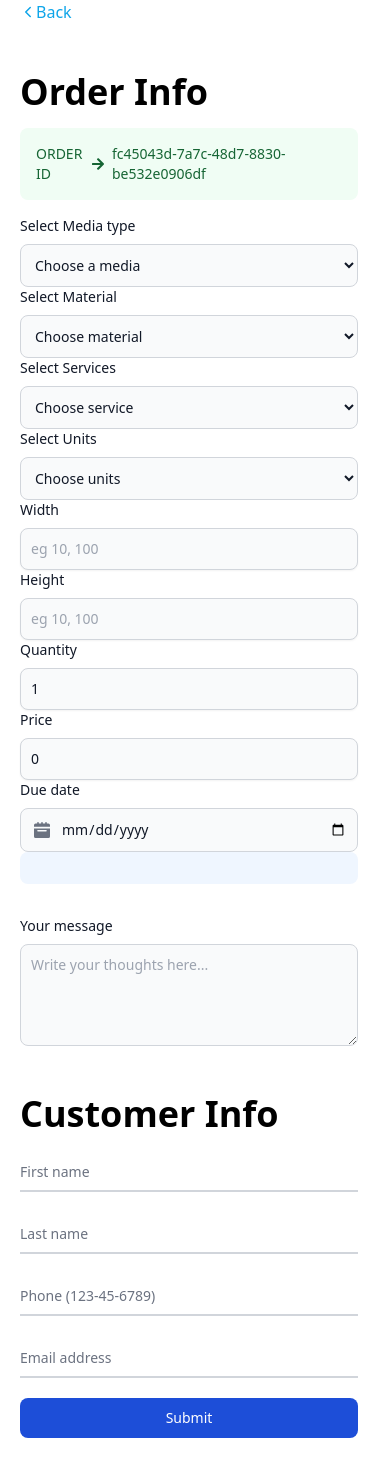
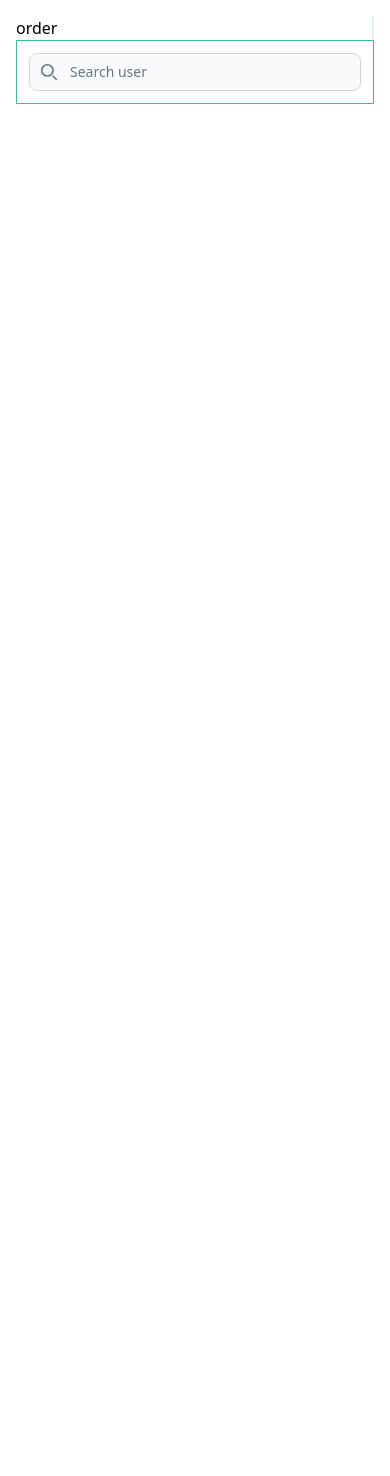
Before and after one commit to muhammedb8826/domino, a React (Vite) app: page /add-order in a window 390 px wide. Shown: the top 1476 px of the page. After the commit the page ends 844 px from the top, so only its background shows below. Built offline with nearby package versions, Linux system fonts and the light colour scheme; data requests are answered from the project's data file.

Commit message:
Add search for user ui on order form

```diff
--- a/src/App.tsx
+++ b/src/App.tsx
@@ -10,8 +10,12 @@ import "./assets/styles/main.css"
 import NotFound from "./components/header/NotFound"
 import Login from "./auth/Login"
 import Dashboard from "./pages/Dashboard"
-import OrderForm from "./components/order/OrderForm"
-import OrderDetails from "./components/order/OrderDetails"
+// import OrderForm from "./components/order/OrderForm"
+// import OrderDetails from "./components/order/OrderDetails"
+// import AddOrder from "./components/order/AddOrder"
+// import OrderForm from "./components/order/OrderForm"
+import AddOrder from "./components/order/AddOrder"
+// import OrderForm from "./components/order/OrderForm"d
 
 const App = () => {
   return (
@@ -26,8 +30,8 @@ const App = () => {
         <Route path="/get-started" element={<GetStarted/>} />
         <Route path="/dashboard" element={<Dashboard/>} />
         <Route path="/sign-in" element={<Login />} />
-        <Route path="/add-order" element={<OrderForm />} />
-        <Route path="/order/:id" element={<OrderDetails />} />
+        {/* <Route path="/add-order" element={<OrderForm />} /> */}
+        <Route path="/add-order" element={<AddOrder />} />
         <Route path="*" element={<NotFound/>} />
         </Routes>
     </main>
--- a/src/components/order/AddOrder.tsx
+++ b/src/components/order/AddOrder.tsx
@@ -1,263 +1,125 @@
-import { useEffect, useRef, useState } from "react";
-import VariableProduct from "./VariableProduct";
-import { GoBack } from "../common/GoBack";
-import { getProducts } from "../../redux/features/product/productSlice";
-import { useDispatch} from "react-redux";
-
-import { createOrder } from "../../redux/features/order/orderSlice";
-import { toast } from "react-toastify";
-import { useNavigate } from "react-router-dom";
-
+import { useState } from "react";
 
 const AddOrder = () => {
-  const dispatch = useDispatch();
-  const navigate = useNavigate();
+  const [isDropdownOpen, setIsDropdownOpen] = useState(false);
 
-  useEffect(() => {
-    dispatch(getProducts()).then((res) =>
-    setProduct(res.payload));
-  }, [dispatch]);
+  // const toggleDropdown = () => {
+  //   setIsDropdownOpen((prevState) => !prevState);
+  // };
 
-
-  const [active, setActive] = useState("");
-  const [product, setProduct] = useState([]);
-  const [variableProduct, setVariableProduct] = useState<
-    string[]
-  >([]);
-  const [productValues, setProductValues] = useState<string[]>([]);
-  const [orderValues, setOrderValues] = useState<string[]>({
-    firstName: "",
-    lastName: "",
-    email: "",
-    phoneNumber: "",
-    order: [],
-    productName: "",
-    status: "Received",
-  });
-
-  const handleProduct = (e: React.ChangeEvent<HTMLSelectElement>) => {
-    setActive(e.target.value);
-    setVariableProduct([...variableProduct, e.target.value]);
-  };
-
-  const handleDeleteType = (element: string) => {
-    const updatedVariableProduct = variableProduct.filter(
-      (item) => item !== element
-    );
-    setVariableProduct(updatedVariableProduct);
-  };
-
-  const handleSubmit = (e: React.FormEvent<HTMLFormElement>) => {
-    e.preventDefault();
-    if(productValues.length === 0) return alert("Please save a attributes of product");
-    const createdAt = new Date();
-    createdAt.setHours(createdAt.getHours() + 1);
-
-      const newOrderData = {...orderValues, order: productValues, productName: active, createdAt, status: "Received"}
-      dispatch(createOrder(newOrderData)).then((res) => {
-        if(res.payload) {
-          const message = "Order created successfully"
-          toast(message)
-          resetForm();
-          navigate("/dashboard");
+  const handleSearchUser = (e) => {
+    if(e.target.value === "") {
+      setIsDropdownOpen(false);
+    } else {
+      setIsDropdownOpen(true);
     }
-      })
-  };
-
-  const resetForm = () => {
-    setOrderValues({
-      firstName: "",
-      lastName: "",
-      email: "",
-      phoneNumber: "",
-      order: [],
-      productName: "",
-    });
-    setActive("");
-    setVariableProduct([]);
-    setProductValues([]);
-  };
+  }
 
   return (
-    <div className="wrapper p-4">
-      <GoBack goback="/dashboard" />
-      <h1 className="text-2xl font-bold">Add Order</h1>
+    <section className="wrapper p-4">
+      <form action="">
+        <div className="md:flex gap-4">
+          <div className="flex-1 border-r-2 border-blue-100">order</div>
+          <div className="md:w-1/4 border border-green-400">
 
-      <form className="py-4" onSubmit={handleSubmit}>
-        <div className="grid gap-6 mb-6 md:grid-cols-4">
-          <div>
-            <label
-              htmlFor="first_name"
-              className="block mb-2 text-sm font-medium text-gray-900 "
+             <div className="p-3">
+                <label htmlFor="input-group-search" className="sr-only">
+                  Search
+                </label>
+                <div className="relative">
+                  <div className="absolute inset-y-0 rtl:inset-r-0 start-0 flex items-center ps-3 pointer-events-none">
+                    <svg
+                      className="w-4 h-4 text-gray-500 dark:text-gray-400"
+                      aria-hidden="true"
+                      xmlns="http://www.w3.org/2000/svg"
+                      fill="none"
+                      viewBox="0 0 20 20"
                     >
-              First name
-            </label>
+                      <path
+                        stroke="currentColor"
+                        stroke-linecap="round"
+                        stroke-linejoin="round"
+                        stroke-width="2"
+                        d="m19 19-4-4m0-7A7 7 0 1 1 1 8a7 7 0 0 1 14 0Z"
+                      />
+                    </svg>
+                  </div>
                   <input
-              onChange={(e) =>
-                setOrderValues({
-                  ...orderValues,
-                  firstName: e.target.value,
-                })
-              }
+                  onChange={handleSearchUser}
                     type="text"
-              id="first_name"
-              className="bg-gray-50 border border-gray-300 text-gray-900 text-sm rounded-lg focus:ring-blue-500 focus:border-blue-500 block w-full p-2.5 "
-              placeholder="John"
-              required
-            />
-          </div>
-          <div>
-            <label
-              htmlFor="last_name"
-              className="block mb-2 text-sm font-medium text-gray-900 "
-            >
-              Last name
-            </label>
-            <input
-              onChange={(e) =>
-                setOrderValues({
-                  ...orderValues,
-                  lastName: e.target.value,
-                })
-              }
-              type="text"
-              id="last_name"
-              className="bg-gray-50 border border-gray-300 text-gray-900 text-sm rounded-lg focus:ring-blue-500 focus:border-blue-500 block w-full p-2.5 "
-              placeholder="Doe"
-              required
-            />
-          </div>
-          <div>
-            <label
-              htmlFor="phone"
-              className="block mb-2 text-sm font-medium text-gray-900"
-            >
-              Phone number
-            </label>
-            <input
-              onChange={(e) =>
-                setOrderValues({
-                  ...orderValues,
-                  phoneNumber: e.target.value,
-                })
-              }
-              type="tel"
-              id="phone"
-              className="bg-gray-50 border border-gray-300 text-gray-900 text-sm rounded-lg focus:ring-blue-500 focus:border-blue-500 block w-full p-2.5 "
-              placeholder="123-456-789"
-              pattern="[0-9]{3}-[0-9]{3}-[0-9]{3}"
-              required
-            />
-          </div>
-
-          <div className="mb-2">
-            <label
-              htmlFor="email"
-              className="block mb-2 text-sm font-medium text-gray-900"
-            >
-              Email address
-            </label>
-            <input
-              onChange={(e) =>
-                setOrderValues({
-                  ...orderValues,
-                  email: e.target.value,
-                })
-              }
-              type="email"
-              id="email"
-              className="bg-gray-50 border border-gray-300 text-gray-900 text-sm rounded-lg focus:ring-blue-500 focus:border-blue-500 block w-full p-2.5 "
-              placeholder="john.doe@company.com"
-              required
+                    id="input-group-search"
+                    className="block w-full p-2 ps-10 text-sm text-gray-900 border border-gray-300 rounded-lg bg-gray-50 focus:ring-blue-500 focus:border-blue-500 dark:bg-gray-600 dark:border-gray-500 dark:placeholder-gray-400 dark:text-white dark:focus:ring-blue-500 dark:focus:border-blue-500"
+                    placeholder="Search user"
                   />
                 </div>
               </div>
 
-        <div className="border mb-6">
-          <div className="md:flex items-center p-4 gap-2">
+            {/* <!-- Dropdown menu --> */}
+            <div
+              id="dropdownSearch"
+              className={`z-10 ${
+                isDropdownOpen ? "" : "hidden"
+              } bg-white rounded-lg shadow dark:bg-gray-700 w-full`}
+            >
+              <ul
+                className="px-3 pb-3 overflow-y-auto text-sm text-gray-700 dark:text-gray-200"
+                aria-labelledby="dropdownSearchButton"
+              >
+                <li>
+                  <div className="flex items-center ps-2 rounded hover:bg-gray-100 dark:hover:bg-gray-600">
+                    <input
+                      id="checkbox-item-11"
+                      type="radio"
+                      name="user"
+                      value=""
+                      className="w-4 h-4 text-blue-600 bg-gray-100 border-gray-300 rounded-full focus:ring-blue-500 dark:focus:ring-blue-600 dark:ring-offset-gray-700 dark:focus:ring-offset-gray-700 focus:ring-2 dark:bg-gray-600 dark:border-gray-500"
+                    />
                     <label
-              htmlFor="productType"
-              className="text-sm font-medium text-gray-900 "
+                      htmlFor="checkbox-item-11"
+                      className="w-full py-2 ms-2 text-sm font-medium text-gray-900 rounded dark:text-gray-300"
                     >
-              Product type
+                      Bonnie Green
                     </label>
                   </div>
-          <hr />
-
-          <div className="md:flex">
-            <div className="attributes w-full md:w-1/4 bg-slate-50 flex flex-col text-sky-500 border-r">
-              <div className="relative">
-                <div className="flex flex-col flex-1 p-4">
+                </li>
+                <li>
+                  <div className="flex items-center ps-2 rounded hover:bg-gray-100 dark:hover:bg-gray-600">
+                    <input
+                      id="checkbox-item-12"
+                      type="radio"
+                      name="user"
+                      value=""
+                      className="w-4 h-4 text-blue-600 bg-gray-100 border-gray-300 rounded-full focus:ring-blue-500 dark:focus:ring-blue-600 dark:ring-offset-gray-700 dark:focus:ring-offset-gray-700 focus:ring-2 dark:bg-gray-600 dark:border-gray-500"
+                    />
                     <label
-                    htmlFor="product"
-                    className="block mb-2 text-sm font-medium text-gray-900 "
+                      htmlFor="checkbox-item-12"
+                      className="w-full py-2 ms-2 text-sm font-medium text-gray-900 rounded dark:text-gray-300"
                     >
-                    Select a product
+                      Mame Ber
                     </label>
-                  <select
-                    value={active}
-                    onChange={handleProduct}
-                    id="product"
-                    required
-                    className="max-md:1/4 bg-white border border-gray-300 text-gray-900 text-sm rounded-lg focus:ring-blue-500 focus:border-blue-500 block w-full p-2.5"
-                  >
-                    <option value="">Add existing</option>
-                    {product.map((item) => (
-                      <option value={item.name} key={item.id}>
-                        {item.name}
-                      </option>
-                    ))}
-                  </select>
                   </div>
-              </div>
-              <hr />
-              {variableProduct.length > 0 &&
-                variableProduct.map((product) => (
-                  <div
-                    key={product}
-                    className={`${
-                      product === active ? "bg-gray-200" : ""
-                    } gap-4 flex justify-between items-center border-b-2`}
-                  >
+                </li>
+              </ul>
               <button
                 type="button"
-                      onClick={() => setActive(product)}
-                      className="p-4 py-2 flex flex-1"
+                className="w-full flex items-center p-3 text-sm font-medium text-blue-600 border-t border-gray-200 rounded-b-lg bg-gray-50 dark:border-gray-600 hover:bg-gray-100 dark:bg-gray-700 dark:hover:bg-gray-600 dark:blue-red-500 hover:underline"
               >
-                      {product}{" "}
+                <svg
+                  className="w-4 h-4 me-2"
+                  aria-hidden="true"
+                  xmlns="http://www.w3.org/2000/svg"
+                  fill="currentColor"
+                  viewBox="0 0 20 18"
+                >
+                  <path d="M6.5 9a4.5 4.5 0 1 0 0-9 4.5 4.5 0 0 0 0 9ZM8 10H5a5.006 5.006 0 0 0-5 5v2a1 1 0 0 0 1 1h11a1 1 0 0 0 1-1v-2a5.006 5.006 0 0 0-5-5Zm11-3h-6a1 1 0 1 0 0 2h6a1 1 0 1 0 0-2Z" />
+                </svg>
+                Add user
               </button>
-                    <button
-                      type="button"
-                      onClick={() => handleDeleteType(product)}
-                      className="text-red-600 p-4 py-2"
-                    >
-                      Remove
-                    </button>
-                  </div>
-                ))}
-            </div>
-
-            {/* attributes */}
-
-            <div className="w-full md:w-[75%] max-h-screen overflow-hidden overflow-y-scroll">
-              {
-                <VariableProduct
-                  setProductValues={setProductValues}
-                  active={active}
-                />
-              }
             </div>
           </div>
         </div>
-
-        <button
-          type="submit"
-          className="text-white bg-blue-700 hover:bg-blue-800 focus:ring-4 focus:outline-none focus:ring-blue-300 font-medium rounded-lg text-sm w-full sm:w-auto px-5 py-2.5 text-center dark:bg-blue-600 dark:hover:bg-blue-700 dark:focus:ring-blue-800"
-        >
-          Submit
-        </button>
       </form>
-    </div>
+    </section>
   );
 };
 
--- a/src/components/order/OrderForm.tsx
+++ b/src/components/order/OrderForm.tsx
@@ -1,7 +1,7 @@
 import { useDispatch, useSelector } from "react-redux";
 import Loading from "../common/Loading";
 import ErroPage from "../common/ErroPage";
-import { useEffect, useState } from "react";
+import { useCallback, useEffect, useState } from "react";
 import { getPrintingData } from "../../redux/features/print/printingSlice";
 import { v4 as uuidv4 } from "uuid";
 import { GoBack } from "../common/GoBack";
@@ -19,8 +19,9 @@ const OrderForm = () => {
   useEffect(() => {
     dispatch(getPrintingData());
   }, [dispatch]);
+
   const [orderId, setOrderId] = useState(uuidv4());
-  const [selectedMedia, setSelectedMedia] = useState("");
+  const [medias, setMedias] = useState([]);
   const [materials, setMaterials] = useState([]);
   const [services, setServices] = useState([]);
   const [selectedMaterial, setSelectedMaterial] = useState("");
@@ -30,6 +31,7 @@ const OrderForm = () => {
   const [unitValue, setUnitValue] = useState("");
   const [mediaError, setError] = useState("");
   const [selectedService, setSelectedService] = useState("");
+  const [selectedMedia, setSelectedMedia] = useState("");
 
   const [formData, setFormData] = useState({
     media: "",
@@ -49,28 +51,44 @@ const OrderForm = () => {
   });
 
   const handleSelectedMedia = (e) => {
-    if (e.target.value === "") return setError("Please select a media type");
+    if (e.target.value === "") {
+      setError("Please select a media");
+      setMaterials([]);
+      setServices([]);
+      setUnits([]);
+      setSelectedMedia("");
+      setFormData((prev) => ({ ...prev, media: "" }));
+    }
+    if (e.target.value) {
       setSelectedMedia(e.target.value);
-    setFormData({ ...formData, media: e.target.value });
-    const selected = printingData.find(
-      (media) => media.type === e.target.value
-    );
+      setFormData((prev) => ({ ...prev, media: e.target.value }));
+      const selected = printingData.find((media) => media.type === e.target.value);
       setMaterials(selected.materials);
       setServices(selected.services);
-    if (selected.price.length > 0) {
+      if (selected.price.length > 0 && Array.isArray(selected.price)) {
         setUnitPrice(selected.price);
         setError("");
       } else {
         setError(`This ${e.target.value} doesn't have unit price`);
       }
+    }
   };
 
   const handleSelectedMaterial = (e) => {
-    if (e.target.value === "") return setError("Please select a material");
+    if (e.target.value === "") {
+      setError("Please select a material");
+      setServices([]);
+      setUnits([]);
+      setSelectedMaterial("");
+      setSelectedService("");
+      setSelectedUnit("");
+      setFormData((prev) => ({ ...prev, material: "" }));
+    }
+    if (e.target.value) {
       setSelectedMaterial(e.target.value);
-    setFormData({ ...formData, material: e.target.value });
+      setFormData((prev) => ({ ...prev, material: e.target.value }));
 
-    if (unitPrice.length > 0) {
+      if (unitPrice.length > 0 && Array.isArray(unitPrice)) {
         // Filter the unitPrice array based on formData values
         const matchingUnits = unitPrice.filter((unit) => {
           return unit.type === formData.media && unit.material === e.target.value;
@@ -82,13 +100,21 @@ const OrderForm = () => {
           setError("");
         }
       }
+    }
   };
 
   const handleService = (e) => {
-    if (e.target.value === "") return setError("Please select a service");
-    setFormData({ ...formData, service: e.target.value });
+    if (e.target.value === "") {
+      setError("Please select a service");
+      setUnits([]);
+      setSelectedService("");
+      setSelectedUnit("");
+      setFormData((prev) => ({ ...prev, service: "" }));
+    }
+    if (e.target.value) {
+      setFormData((prev) => ({ ...prev, service: e.target.value }));
       setSelectedService(e.target.value);
-    if (unitPrice.length > 0) {
+      if (unitPrice.length > 0 && Array.isArray(unitPrice)) {
         // Filter the unitPrice array based on formData values
         const matchingUnits = unitPrice.filter((unit) => {
           return (
@@ -104,11 +130,18 @@ const OrderForm = () => {
           setError("");
         }
       }
+    }
   };
 
   const handleUnit = (e) => {
-    if (e.target.value === "") return setError("Please select a unit");
-    setFormData({ ...formData, unitName: e.target.value });
+    if (e.target.value === "") {
+      setError("Please select a unit");
+      setSelectedUnit("");
+      setFormData((prev) => ({ ...prev, unitName: "" }));
+    }
+    if (e.target.value) {
+      setSelectedUnit(e.target.value);
+      setFormData((prev) => ({ ...prev, unitName: e.target.value }));
 
       if (unitPrice.length > 0 && Array.isArray(unitPrice)) {
         // Filter the unitPrice array based on formData values
@@ -121,8 +154,6 @@ const OrderForm = () => {
           );
         });
 
-      console.log(matchingUnits, "matchingUnits");
-
         if (matchingUnits.length === 0) {
           setError(`This ${e.target.value} doesn't have unit price`);
         } else {
@@ -132,29 +163,31 @@ const OrderForm = () => {
           setError("");
         }
       }
+    }
   };
 
-  const calculatePrice = () => {
+
+  const calculatePrice = useCallback(() => {
     let getUnitValue = 0;
     const inputString = unitValue;
     const numbersOnly = inputString.match(/\d+(\.\d+)?/g);
 
     if (numbersOnly) {
       const result = numbersOnly.map(Number);
-      getUnitValue = parseFloat(result[0]) * parseFloat(result[1]);
+      getUnitValue = parseFloat(result[0].toString()) * parseFloat(result[1].toString());
     } else {
       console.log("No numbers found in the string");
     }
 
-    const basePrice = getUnitValue * unitPrice;
+    const basePrice = getUnitValue * parseFloat(unitPrice.toString());
     const totalPrice =
       formData.width * formData.height * formData.quantity * basePrice;
-    setFormData({ ...formData, price: totalPrice });
-  };
+    setFormData((prev) => ({ ...prev, price: totalPrice.toString() }));
+  }, [formData.width, formData.height, formData.quantity, unitValue, unitPrice]);
 
   useEffect(() => {
     calculatePrice();
-  }, [formData.width, formData.height, formData.quantity, unitValue]);
+  }, [calculatePrice]);
 
   const handleSubmit = (e) => {
     e.preventDefault();
@@ -173,7 +206,9 @@ const OrderForm = () => {
         message: formData.message,
         status: "Received",
       },
-    ]
+    ];
+
+    setOrderId(orderId);
 
     const orderValues = {
       orderId,
@@ -185,13 +220,13 @@ const OrderForm = () => {
     const newOrderData = { ...orderValues, order };
 
     dispatch(createOrder(newOrderData)).then((res) => {
-      if(res.payload) {
-        const message = "Order created successfully"
-        toast(message)
+      if (res.payload) {
+        const message = "Order created successfully";
+        toast(message);
         resetForm();
         navigate("/dashboard");
       }
-    })
+    });
   };
 
   const resetForm = () => {
@@ -211,8 +246,7 @@ const resetForm = () => {
       email: "",
       phone: "",
     });
-}
-
+  };
 
   if (isLoading) return <Loading />;
   if (error) return <ErroPage error={error} />;
@@ -253,6 +287,7 @@ const resetForm = () => {
                   </label>
                   <select
                     required
+                    value={selectedMedia}
                     onChange={handleSelectedMedia}
                     id="medias"
                     className="bg-gray-50 border border-gray-300 text-gray-900 text-sm rounded-lg focus:ring-blue-500 focus:border-blue-500 block w-full p-2.5 dark:bg-gray-700 dark:border-gray-600 dark:placeholder-gray-400 dark:text-white dark:focus:ring-blue-500 dark:focus:border-blue-500"
@@ -272,7 +307,9 @@ const resetForm = () => {
                   >
                     Select Material
                   </label>
+                  {selectedMedia && (
                     <select
+                      value={selectedMaterial}
                       required
                       onChange={handleSelectedMaterial}
                       id="material"
@@ -285,6 +322,7 @@ const resetForm = () => {
                         </option>
                       ))}
                     </select>
+                  )}
                 </div>
                 <div>
                   <label
@@ -293,7 +331,9 @@ const resetForm = () => {
                   >
                     Select Services
                   </label>
+                  {selectedMedia && selectedMaterial && (
                     <select
+                      value={selectedService}
                       required
                       onChange={handleService}
                       id="service"
@@ -309,6 +349,7 @@ const resetForm = () => {
                         </option>
                       ))}
                     </select>
+                  )}
                 </div>
                 <div>
                   <label
@@ -317,7 +358,9 @@ const resetForm = () => {
                   >
                     Select Units
                   </label>
+                  {selectedMedia && selectedMaterial && selectedService && (
                     <select
+                      value={selectedUnit}
                       required
                       onChange={handleUnit}
                       id="unit"
@@ -330,6 +373,7 @@ const resetForm = () => {
                         </option>
                       ))}
                     </select>
+                  )}
                 </div>
                 <div>
                   <label
@@ -437,19 +481,21 @@ const resetForm = () => {
                     />
                   </div>
                 </div>
+                <div>
+                <label
+                    htmlFor="note"
+                    className="block mb-2 text-sm font-medium text-blue-800 rounded-lg bg-blue-50 dark:bg-gray-800 dark:text-blue-400"
+                  >
+                    Note!
+                  </label>
                 <div
                   className="p-4 mb-4 text-sm text-blue-800 rounded-lg bg-blue-50 dark:bg-gray-800 dark:text-blue-400"
                   role="alert"
                 >
-                  {unitValue && (
-                    <>
-                      {" "}
-                      <span className="font-medium">Note!</span> The price is
-                      calculated from {"("} unit-name:{formData.unitName} *
-                      unit-value:{unitValue} * unit-price: {unitPrice} *
-                      quantity: 1 {")"}
-                    </>
-                  )}
+                      The price is
+                      calculated from  unit-name *
+                      unit-value * unit-price * quantity * width * height
+                </div>
                 </div>
               </div>
               <div className="mt-4">
--- a/tailwind.config.js
+++ b/tailwind.config.js
@@ -3,6 +3,7 @@ module.exports = {
   content: [
     "./index.html",
     "./src/**/*.{js,ts,jsx,tsx}",
+    'node_modules/flowbite-react/lib/esm/**/*.js'
   ],
   darkMode: 'class', // Enable dark mode with class-based toggling
   variants: {
@@ -32,6 +33,6 @@ module.exports = {
     },
   },
   plugins: [
-    // Add any additional plugins you may need
+    require('flowbite/plugin')
   ],
 };
```
Lines whose indentation alone changed are shown as unchanged.
